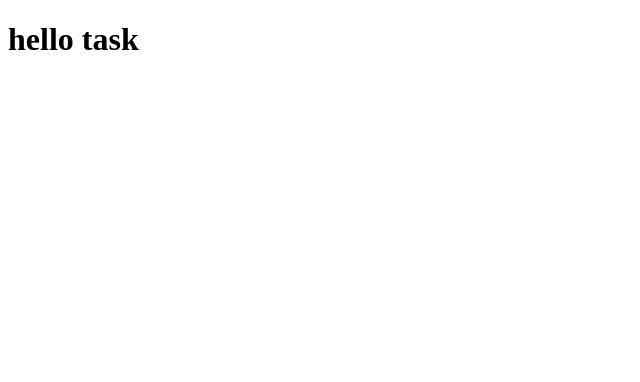
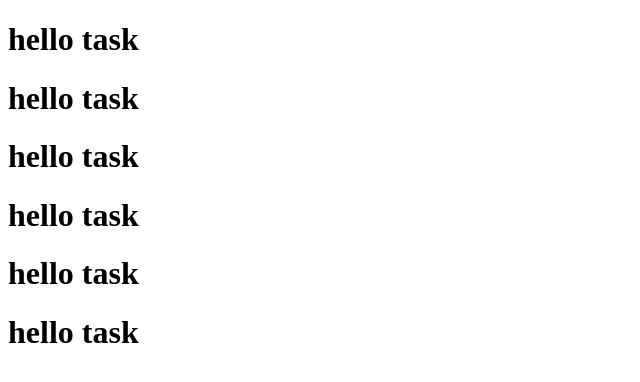
Before and after one commit to umar-fayaaz/forest5, a plain HTML site: page index.html in a window 1280 px wide. Shown: the whole page, without its empty margins (0-640 px from the left). Drawn offline with Linux system fonts and the light colour scheme.

Commit message:
Update index.html

```diff
--- a/index.html
+++ b/index.html
@@ -8,5 +8,8 @@
 <body>
     <h1>hello task</h1>
 
+
+<h1>hello task</h1><h1>hello task</h1><h1>hello task</h1><h1>hello task</h1><h1>hello task</h1>
+
 </body>
 </html>
```
